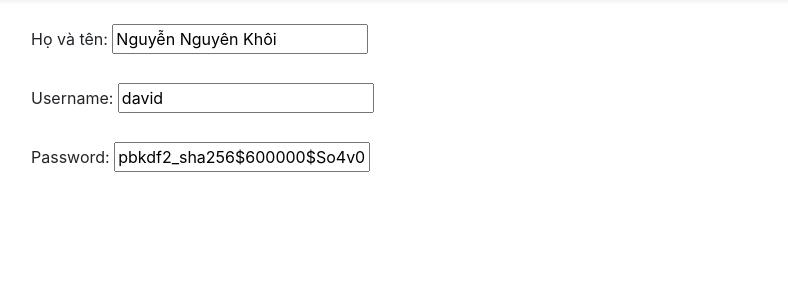
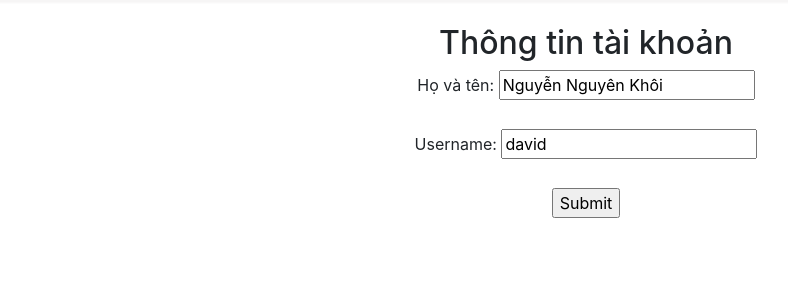
Before and after one commit to davidmorrison-08-30/E-COMMERCE-STORE, a Django app: template store/templates/profile.html in a window 1280 px wide. Shown: the part 64-364 px from the top of the page, without its empty margins (54-842 px from the left). Run offline with Django 4.2, Linux system fonts and the light colour scheme; the template is opened without the code that fills it: values that come from a table or form of the project are taken from there, others are empty; data comes from the database, SQL or seed files in the repository; both versions use the stored data as it was after the commit; some libraries are stand-ins or nearby versions.

```diff
--- a/store/templates/orders.html
+++ b/store/templates/orders.html
@@ -39,7 +39,7 @@
         </table>
        <h5 align="right">Số tiền phải trả: {{order.sum_price}}</h5>
        {% endif %}
-        {% endfor %}
+        {% endfor %}l
 
         <p class="display-4 pl-4 ml-4">Đơn hàng đã được giao (Delivered)</p>
         {% for order in orders %}
--- a/store/templates/profile.html
+++ b/store/templates/profile.html
@@ -4,14 +4,14 @@
 {% load cart %}
 {% load custom_filter %}
 
-<div class="container my-4">
-    <form action="/action_page.php">
-      <label for="fname">Họ và tên:</label>
-      <input type="text" id="fname" name="fname" value="{{customer.name}}"><br><br>
-      <label for="lname">Username:</label>
-      <input type="text" id="lname" name="lname" value="{{customer.username}}"><br><br>
-      <label for="lname">Password:</label>
-      <input type="text" id="lname" name="lname" value="{{customer.password}}"><br><br>
+<div class="container my-4" align="center">
+    <h2>Thông tin tài khoản</h2>
+    <form>
+        <label for="name">Họ và tên: </label>
+        <input type="text" id="name" name="name" value="{{customer.name}}"><br><br>
+        <label for="username">Username: </label>
+        <input type="text" id="username" name="username" value="{{customer.username}}"><br><br>
+        <input type="submit" value="Submit">
     </form>
 </div>
 
--- a/store/views/profile.py
+++ b/store/views/profile.py
@@ -4,5 +4,5 @@ from django.shortcuts import render , redirect , HttpResponseRedirect
 
 class ProfileView(View):
 	def get(self, request):
-		customer = request.session.get('customer')
+		customer = Customer.get_customer_by_username(request.session.get('customer'))
 		return render(request, 'profile.html', {'customer': customer})
```
Also changed, not shown: db.sqlite3.
